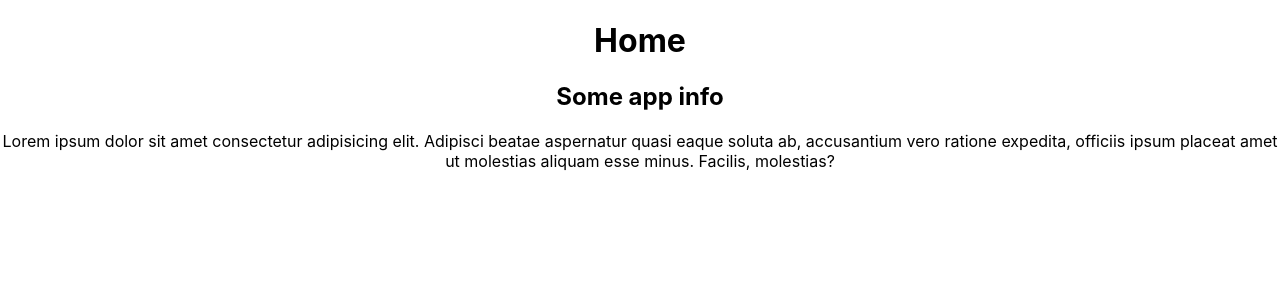
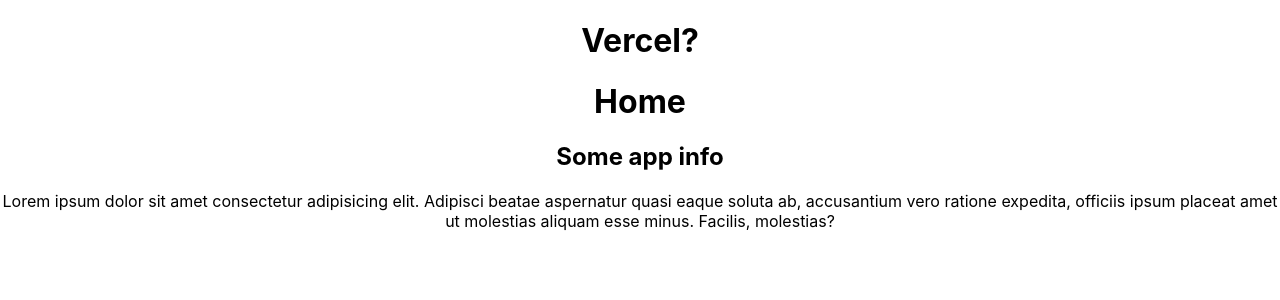
Before and after one commit to codewizard-dt/Vercel-MERN-Template, a React (Create React App) app in the folder client/: page / in a window 1280 px wide. Shown: the top 300 px of the page. Built offline with nearby package versions, Linux system fonts and the light colour scheme.

Commit message:
new vercel functions

```diff
--- a/client/src/App.tsx
+++ b/client/src/App.tsx
@@ -11,6 +11,7 @@
   return (
     <BrowserRouter basename='/'>
       <div className="app">
+        <h1>Vercel?</h1>
         <Routes>
           <Route path="/" element={<Home />} />
           <Route path='/' element={<AuthGuard type="user" />}>
```
